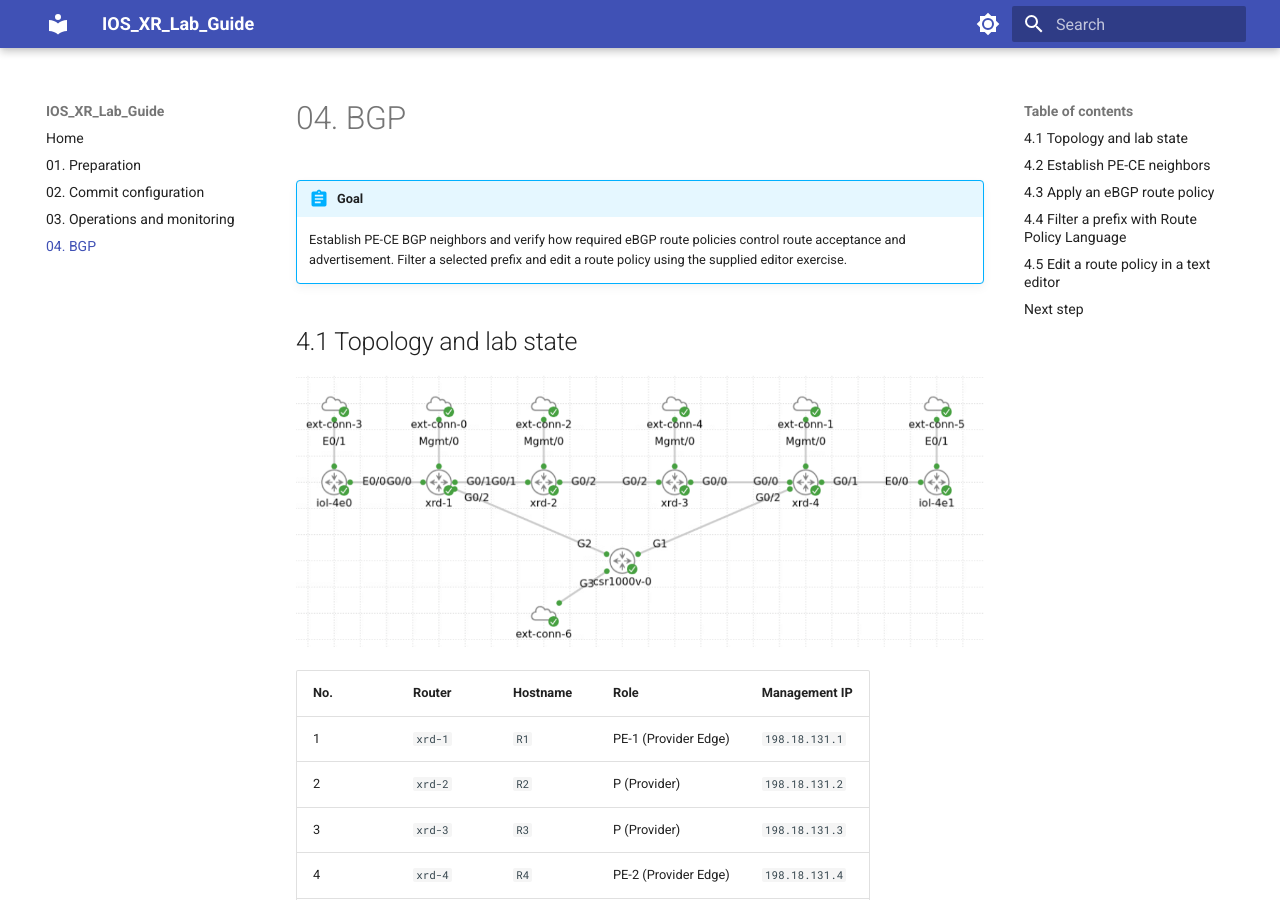
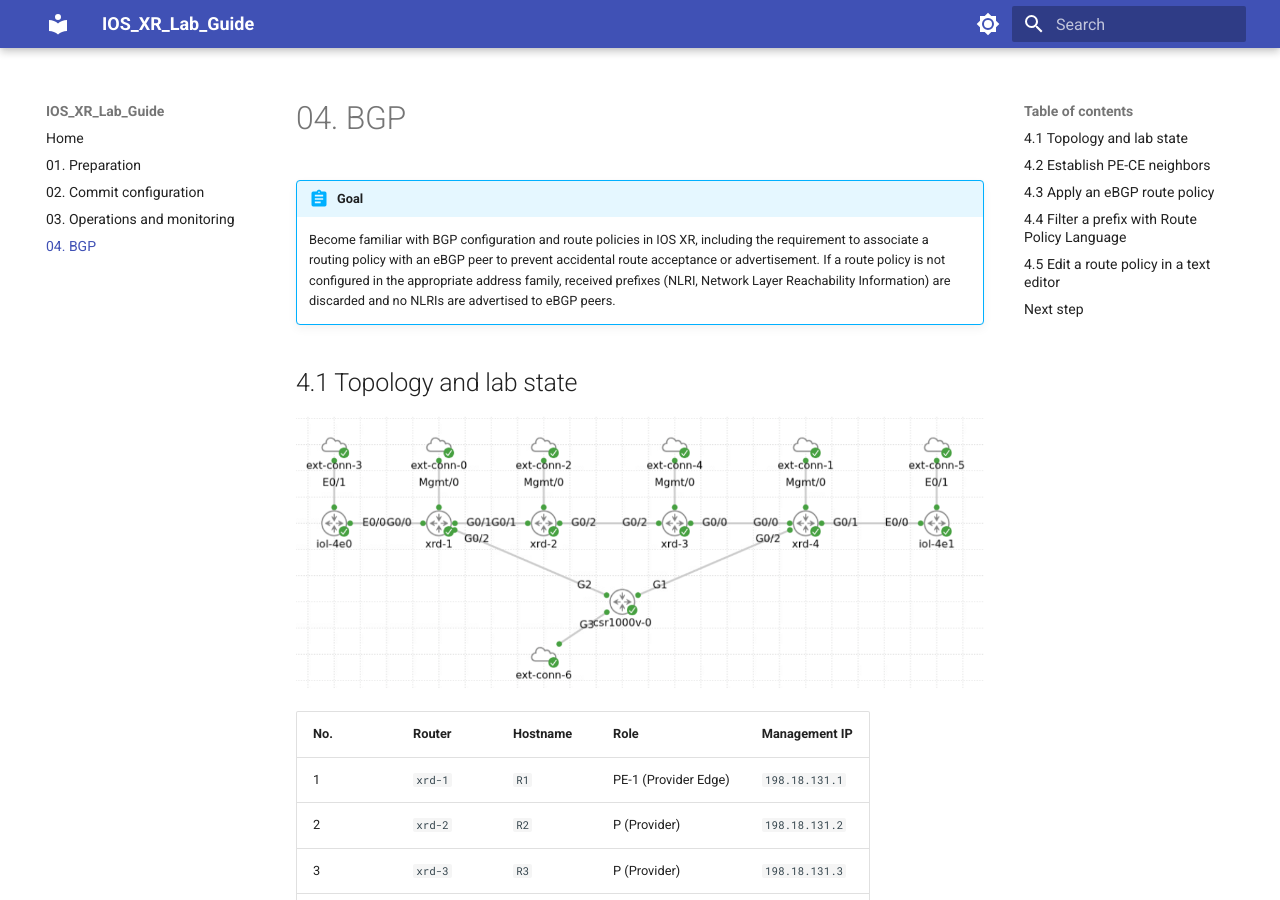
Before and after one commit to gchellia79/IOS_XR_Lab_Guide, an MkDocs documentation site: the page built from docs/04-bgp/index.md, in a window 1280 px wide and 900 px high. Built offline with MkDocs 1.6.1 and Material for MkDocs 9.7.7, drawn with Linux system fonts in a browser that asks for light colours.

Commit message:
Restore full version 0.2 BGP objective

```diff
--- a/docs/04-bgp/index.md
+++ b/docs/04-bgp/index.md
@@ -1,7 +1,7 @@
 # 04. BGP
 
 !!! abstract "Goal"
-    Establish PE-CE BGP neighbors and verify how required eBGP route policies control route acceptance and advertisement. Filter a selected prefix and edit a route policy using the supplied editor exercise.
+    Become familiar with BGP configuration and route policies in IOS XR, including the requirement to associate a routing policy with an eBGP peer to prevent accidental route acceptance or advertisement. If a route policy is not configured in the appropriate address family, received prefixes (NLRI, Network Layer Reachability Information) are discarded and no NLRIs are advertised to eBGP peers.
 
 ## 4.1 Topology and lab state
 
```
